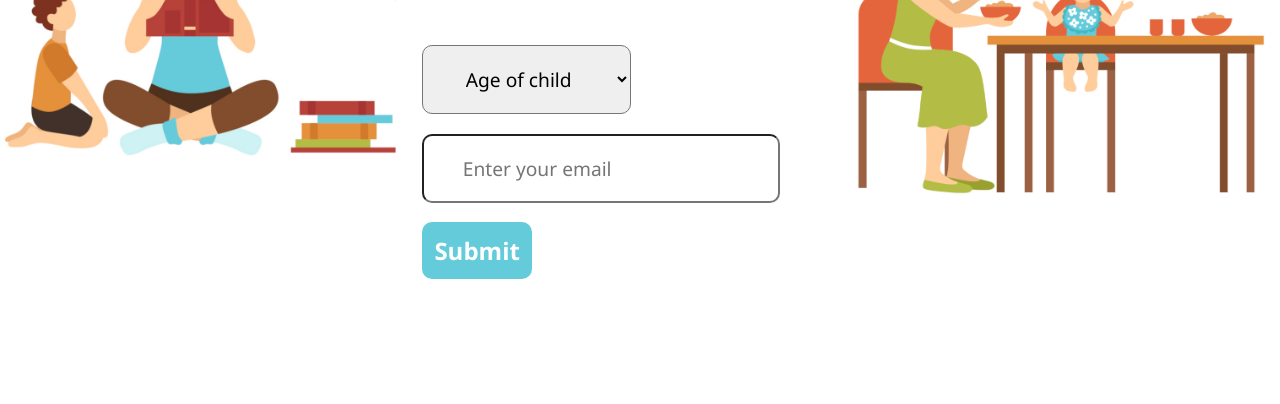
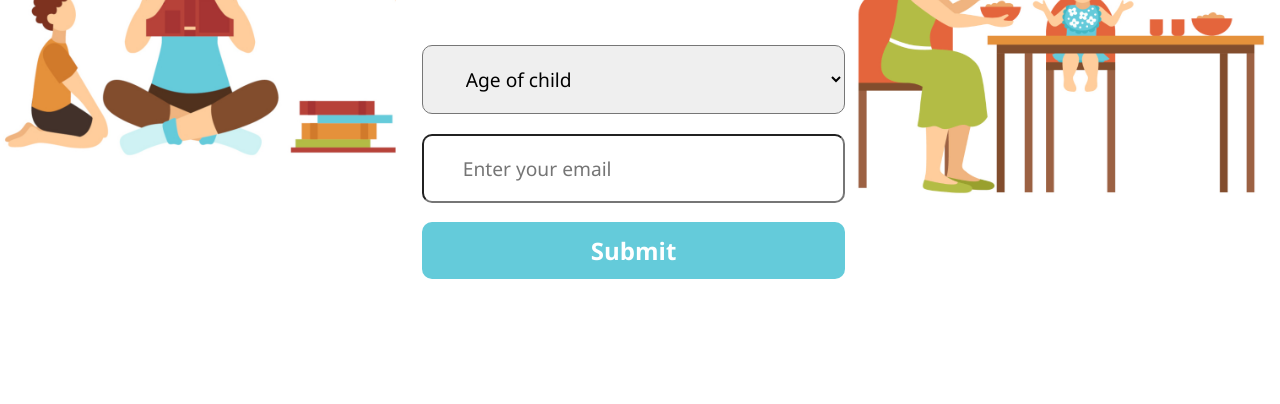
Before and after one commit to kuroshKhaliqi/daycare-website, a plain HTML site: page index.html in a window 1280 px wide. Shown: the part 372-776 px from the top of the page. Drawn offline with Linux system fonts and the light colour scheme.

Commit message:
design fix

```diff
--- a/index.html
+++ b/index.html
@@ -26,9 +26,10 @@
       <div class="subMainContainer">
         <img src="images/he1.png" alt="" />
       </div>
-      <div class="subMainContainer">
-        <h1 id="mainText">Daycare for kids 12 and under.</h1>
-        <form name="contact" method="POST" data-netlify="true">
+      <form name="contact" method="POST" data-netlify="true"></form>
+        <div class="subMainContainer">
+          <h1 id="mainText">Daycare for kids 12 and under.</h1>
+
           <select name="age" id="ages">
             <option value="">Age of child</option>
             <option>1 and under</option>
@@ -51,8 +52,9 @@
             placeholder="Enter your email"
           />
           <button id="submit" type="submit">Submit</button>
-        </form>
-      </div>
+        </div>
+      </form>
+
       <div class="subMainContainer">
         <img src="images/he2.jpg" alt="" />
       </div>
```
